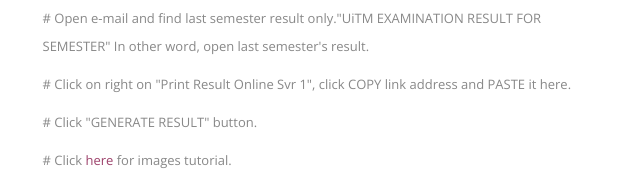
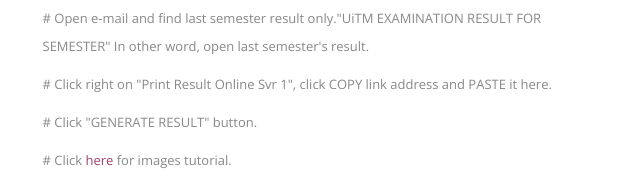
Before and after one commit to khalidwalit/resultuitm, a plain HTML site: page index.html in a window 1280 px wide. Shown: the part 322-518 px from the top of the page, 320-960 px from the left. Drawn offline with nearby package versions, Linux system fonts and the light colour scheme; some packages are replaced by stand-ins of ours; no server answers; a script that the page names is missing; a web font is replaced by a local one.

Commit message:
Update index.html

```diff
--- a/index.html
+++ b/index.html
@@ -141,7 +141,7 @@
 	                    <p>
 	                    	# Open e-mail and find last semester result only."UiTM EXAMINATION RESULT FOR SEMESTER" In other word, open last semester's result.
 		                </p>
-						<p># Click on right on "Print Result Online Svr 1", click COPY link address and PASTE it here.</p>
+						<p># Click right on "Print Result Online Svr 1", click COPY link address and PASTE it here.</p>
 						<p># Click "GENERATE RESULT" button.</p>
 
 						<p># Click <a href="#">here</a> for images tutorial.</p>
```
